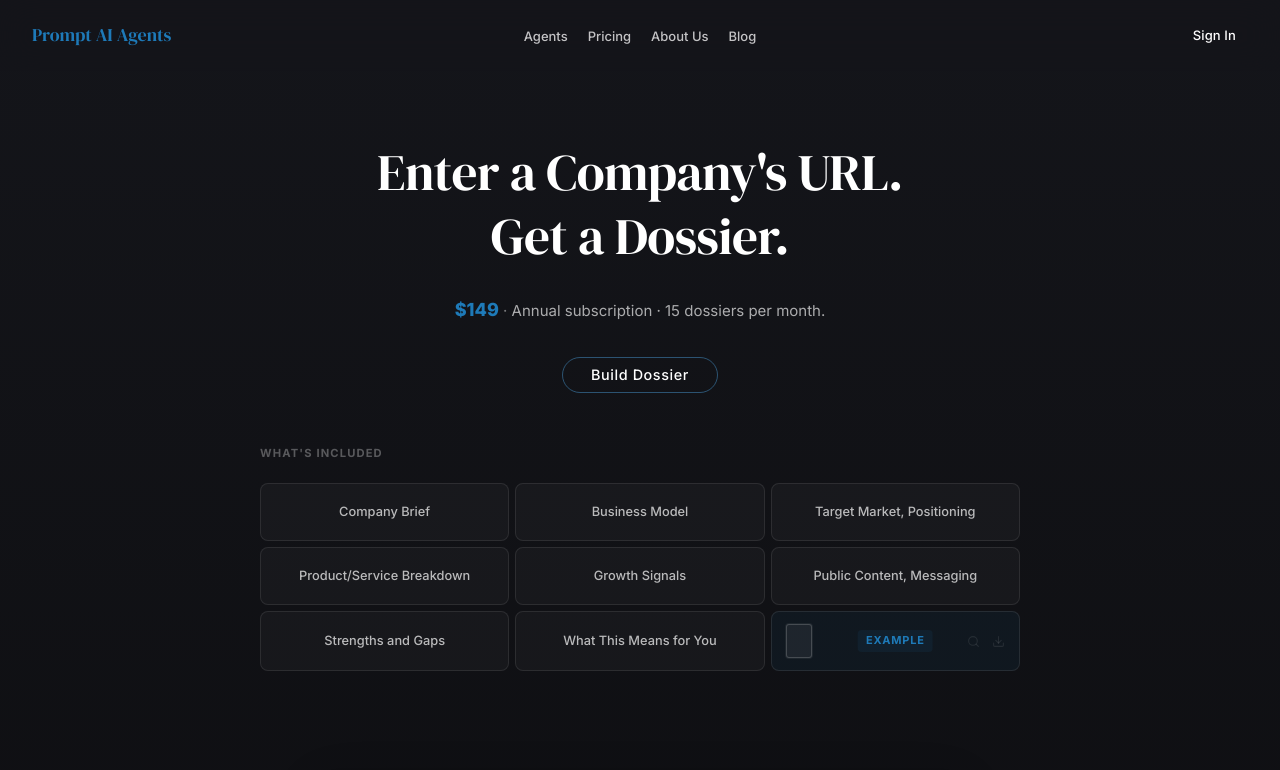
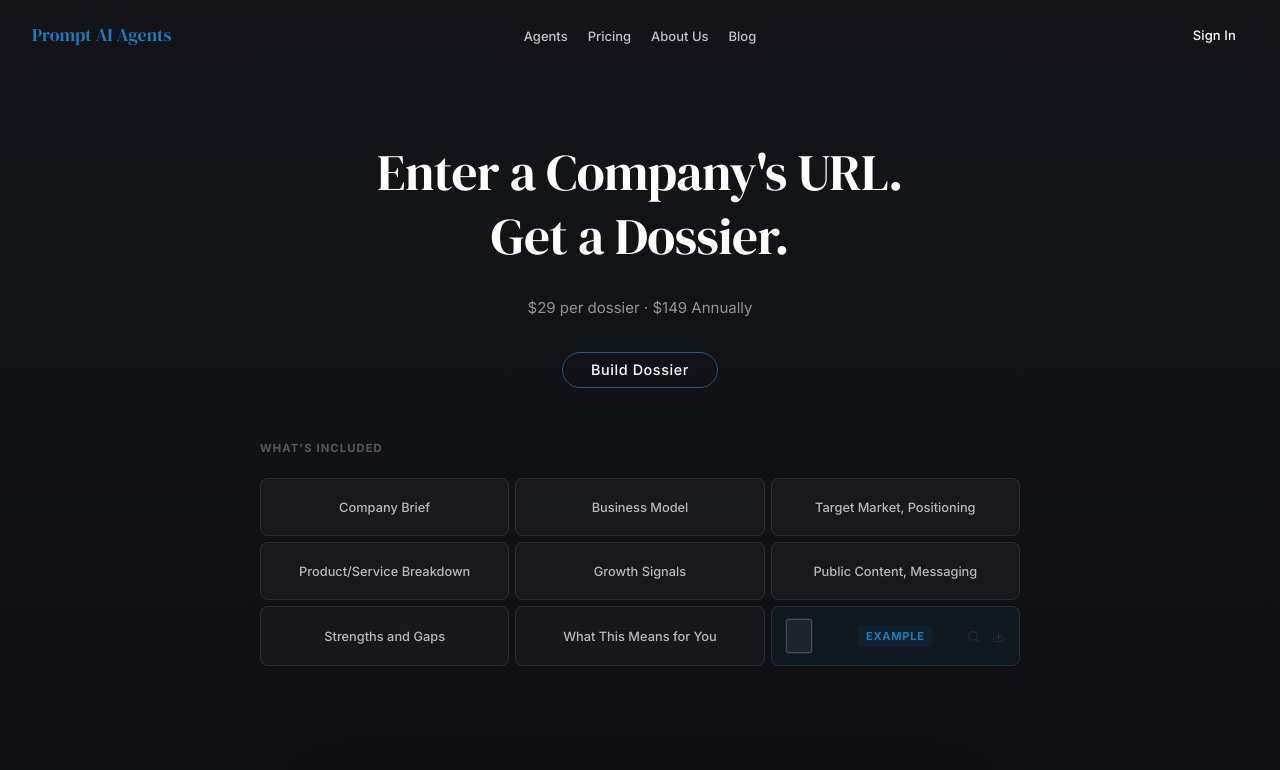
Before and after one commit to coolcalvin457-tech/agent-timesaver-nextjs, a Next.js app: page /company in a window 1280 px wide. Shown: the top 770 px of the page. Built offline with nearby package versions, Linux system fonts and the light colour scheme; no server answers.

Commit message:
Apply flat-middot pricing rule to /company ( per dossier ·  Annually)

```diff
--- a/app/company/page.tsx
+++ b/app/company/page.tsx
@@ -53,14 +53,12 @@ export default function CompetitiveDossierPage({
             <p
               style={{
                 fontSize: "0.9375rem",
-                color: "rgba(255,255,255,0.45)",
+                color: "rgba(255,255,255,0.55)",
                 margin: "0 0 32px",
                 lineHeight: 1.6,
               }}
             >
-              <span style={{ fontWeight: 800, color: "var(--cta)", fontSize: "1.125rem" }}>$149</span>
-              {" · "}
-              <span style={{ fontWeight: 400, color: "rgba(255,255,255,0.65)" }}>Annual subscription · 15 dossiers per month.</span>
+              $29 per dossier  ·  $149 Annually
             </p>
 
             <a
```
